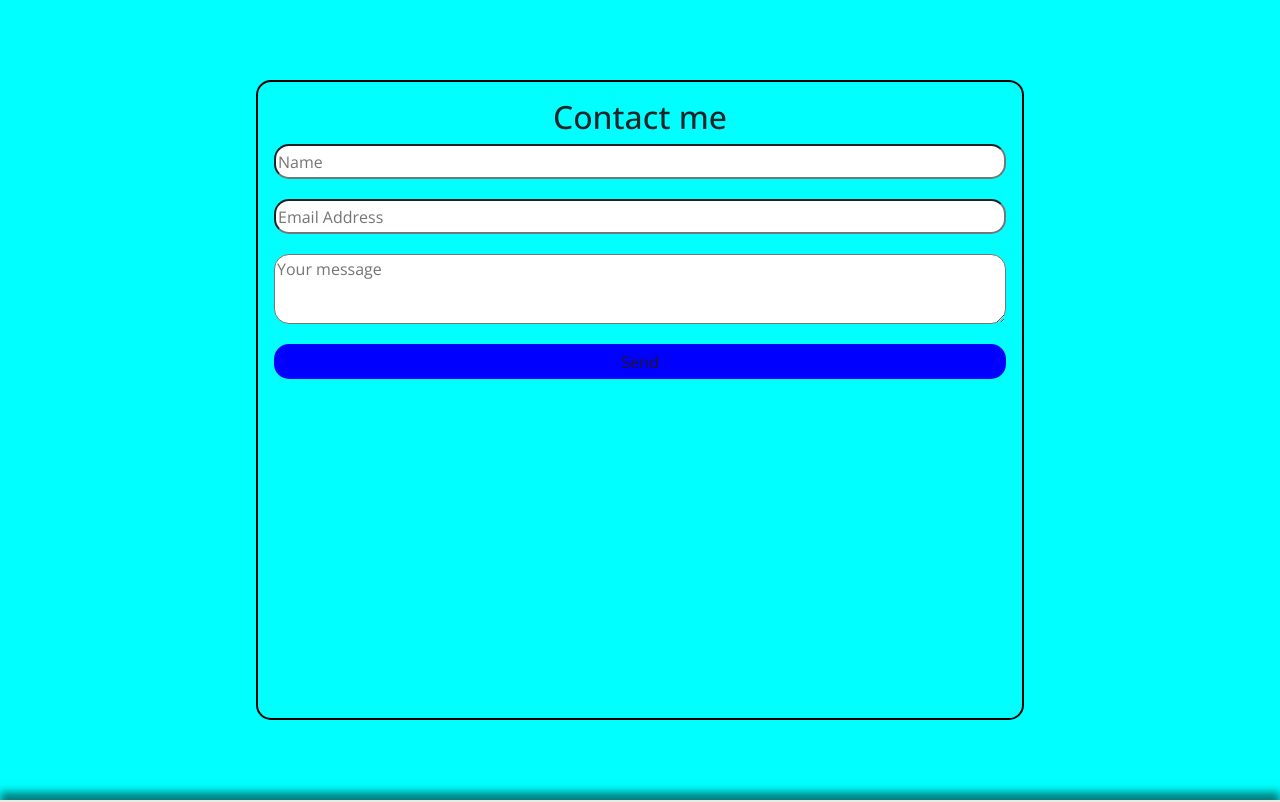
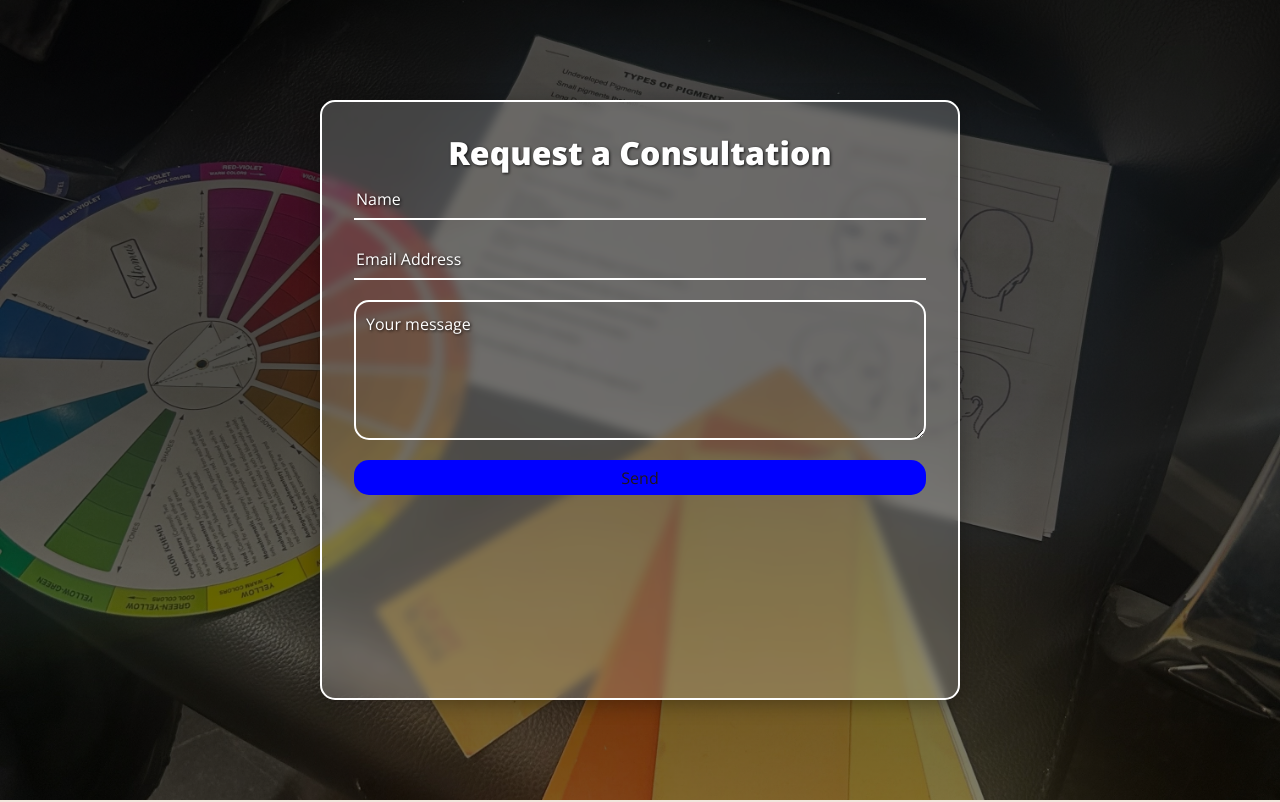
Before and after one commit to 2ndborn/karahair, a React (Create React App) app in the folder kara-app/: page /contactme in a window 1280 px wide. Shown: the top 802 px of the page. Built offline with nearby package versions, Linux system fonts and the light colour scheme; a web font is replaced by a local one.

Commit message:
Styling the contact me page

```diff
--- a/kara-app/src/pages/Contact.js
+++ b/kara-app/src/pages/Contact.js
@@ -1,17 +1,20 @@
 import React from 'react'
 import styles from '../styles/Contact.module.css';
+import color from '../assets/colorchart.webp';
 
 const Contact = () => {
   return (
     <div className={styles.contactContainer}>
+      <img className={styles.colorChart} src={color} alt='colour chart' />
+      <div className={styles.colorOverlay}></div>
       <div className={styles.formContainer}>
-        <h2>Contact me</h2>
-      <form action="/action_page.php" method="get">
-        <input type='text' name='name' placeholder='Name' />
-        <input type='email' name='email' placeholder='Email Address' />
-        <textarea name='query' placeholder='Your message'></textarea>
-        <button type='submit' value='Submit'>Send</button>
-      </form>
+        <h2>Request a Consultation</h2>
+        <form action="/action_page.php" method="get">
+          <input className={styles.contactInput} type='text' name='name' placeholder='Name' required />
+          <input className={styles.contactInput} type='email' name='email' placeholder='Email Address' required />
+          <textarea className={styles.contactInput} name='query' placeholder='Your message' required></textarea>
+          <button type='submit' value='Submit'>Send</button>
+        </form>
       </div>
     </div>
   )
--- a/kara-app/src/styles/Contact.module.css
+++ b/kara-app/src/styles/Contact.module.css
@@ -1,22 +1,46 @@
 .contactContainer {
+    position: relative;
     height: 100vh;
-    width: 100%;
-    background-color: aqua;
     display: flex;
     justify-content: center;
     align-items: center;
 }
 
+.colorChart {
+    position: absolute;
+    height: 100%;
+    width: 100%;
+    object-fit: cover;
+    object-position: 0px 0px;
+}
+
+.colorOverlay {
+    position: absolute;
+    height: 100%;
+    width: 100%;
+    background-image: linear-gradient(
+        to bottom, rgba(0,0,0,0.7) 50%, rgba(0,0,0,0.5));
+    z-index: 1;
+}
+
 .formContainer {
-    height: 80%;
-    width: 60%;
-    padding: 1rem;
+    position: relative;
+    height: 75%;
+    width: 50%;
+    padding: 2rem;
     border-radius: 15px;
-    border: 2px solid #000;
+    border: 2px solid #fff;
+    z-index: 2;
+    background-color: rgba(255, 255, 255, 0.2);
+    backdrop-filter: blur(5px);
+    box-shadow: 0 4px 20px rgba(0, 0, 0, 0.3);
 }
 
 .formContainer h2 {
     text-align: center;
+    color: #fff;
+    font-weight: 900;
+    text-shadow: 1px 1px 3px rgba(0, 0, 0, 0.8);
 }
 
 form {
@@ -27,19 +51,29 @@ form {
     gap: 20px;
 }
 
-input {
-    border-radius: 15px;
-    height: 35px;
+.contactInput {
+    height: 40px;
     width: 100%;
+    outline: none;
+    border: none;
+    border-bottom: #fff solid 2px;
+    background-color: transparent;
 }
 
-textarea {
-    border-radius: 15px;
-    height: 70px;
-    width: 100%;
+.contactInput::placeholder {
+    color: #fff;
+    text-shadow: 1px 1px 3px rgba(0, 0, 0, 0.8);
 }
 
-button {
+.formContainer textarea {
+    height: 140px;
+    width: 100%;
+    border: #fff solid 2px;
+    border-radius: 15px;
+    padding: 10px;
+}
+
+.formContainer button {
     border-radius: 15px;
     height: 35px;
     width: 100%;
```
Also changed, not shown: kara-app/src/assets/colorchart.webp (added).
